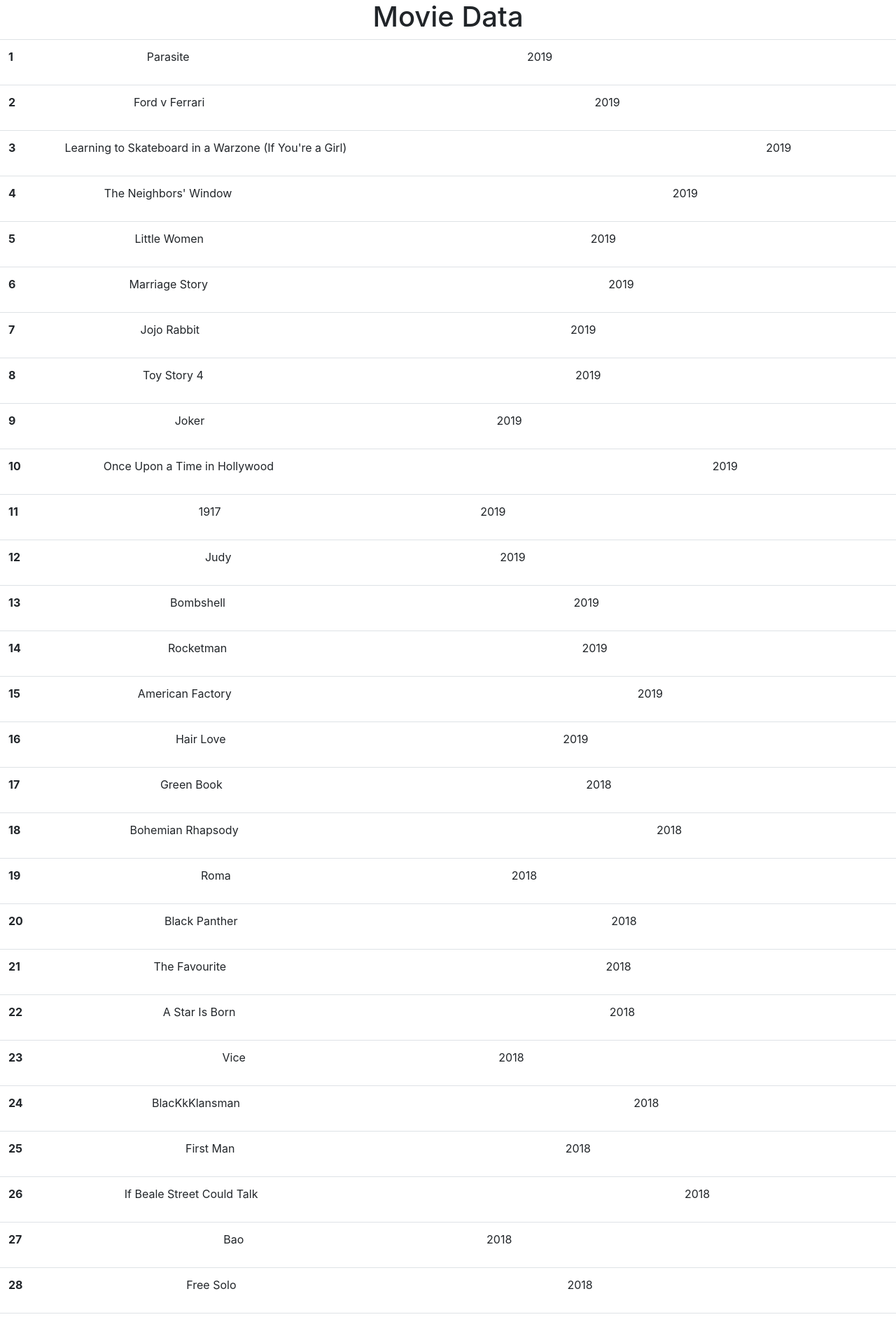
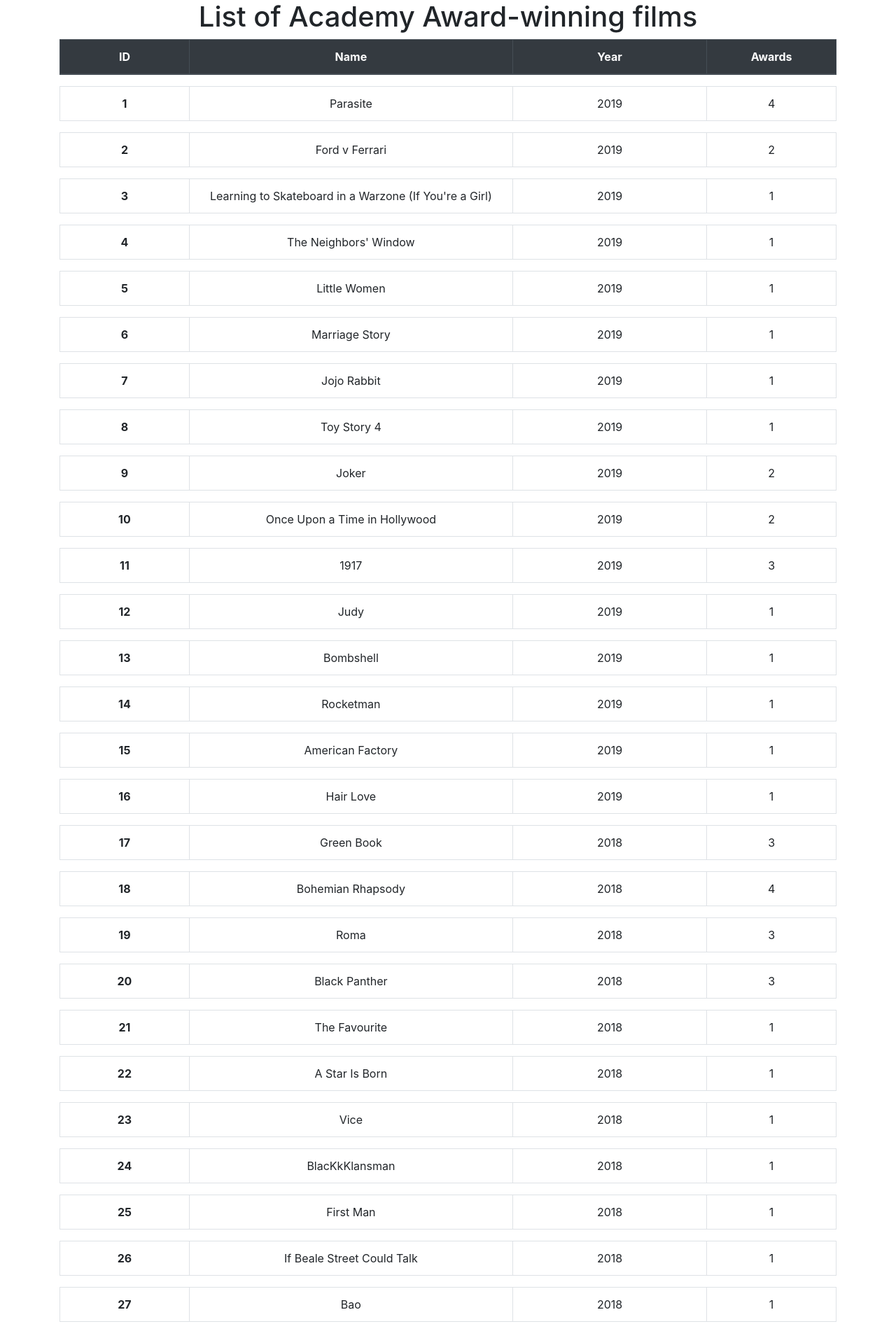
Before and after one commit to kishoreuppalapati/Movie-Review-Data-Scraping, a Django app: page / in a window 1280 px wide. Shown: the top 1892 px of the page at 70% size. Run offline with Django 3.2, Linux system fonts and the light colour scheme; data comes from the database, SQL or seed files in the repository; lists and menus that the app fills with data are empty; some libraries are stand-ins or nearby versions.

Commit message:
table design add

```diff
--- a/serve/templates/base.html
+++ b/serve/templates/base.html
@@ -1,7 +1,7 @@
 <!DOCTYPE html>
 <html>
     <head>
-        <title>Testing</title>
+        <title>Academy Award-winning films</title>
         <link rel="stylesheet" href="https://stackpath.bootstrapcdn.com/bootstrap/4.4.1/css/bootstrap.min.css" integrity="sha384-Vkoo8x4CGsO3+Hhxv8T/Q5PaXtkKtu6ug5TOeNV6gBiFeWPGFN9MuhOf23Q9Ifjh" crossorigin="anonymous">
     </head>
     <body>
--- a/serve/templates/home.html
+++ b/serve/templates/home.html
@@ -1,17 +1,29 @@
 {% extends 'base.html' %}
 
 {% block body %}
-    <h1 align='center'>Movie Data</h1>
+    <div class="container">
+        <h1 style="text-align: center;">List of Academy Award-winning films</h1>
+        <table class="table table-bordered">
+            <thead class="thead-dark">
+                <tr>
+                    <th class="col-md-2" scope="col" style="text-align: center;">ID</th>
+                    <th class="col-md-5" scope="col" style="text-align: center;">Name</th>
+                    <th class="col-md-3" scope="col" style="text-align: center;">Year</th>
+                    <th class="col-md-2" scope="col" style="text-align: center;">Awards</th>
+                </tr>
+            </thead>
+          </table>
         {%  for q in object_list %}
-    <table class="table">
+        <table class="table table-bordered">
             <tbody>
               <tr>
-            <th scope="row">{{ q.Id }}</th>
-            <td>{{ q.Name }}</td>
-            <td>{{ q.YearNo }}</td>
-            <td>{{ q.Award }}</td>
+                <th class="col-md-2" scope="col" style="text-align: center;">{{ q.Id }}</th>
+                <td class="col-md-5" scope="col" style="text-align: center;">{{ q.Name }}</td>
+                <td class="col-md-3" scope="col" style="text-align: center;">{{ q.YearNo }}</td>
+                <td class="col-md-2" scope="col" style="text-align: center;">{{ q.Awards }}</td>
               </tr>
             </tbody>
         </table>
         {% endfor %}
+    </div>
 {% endblock %}
```
Lines whose indentation alone changed are shown as unchanged.
